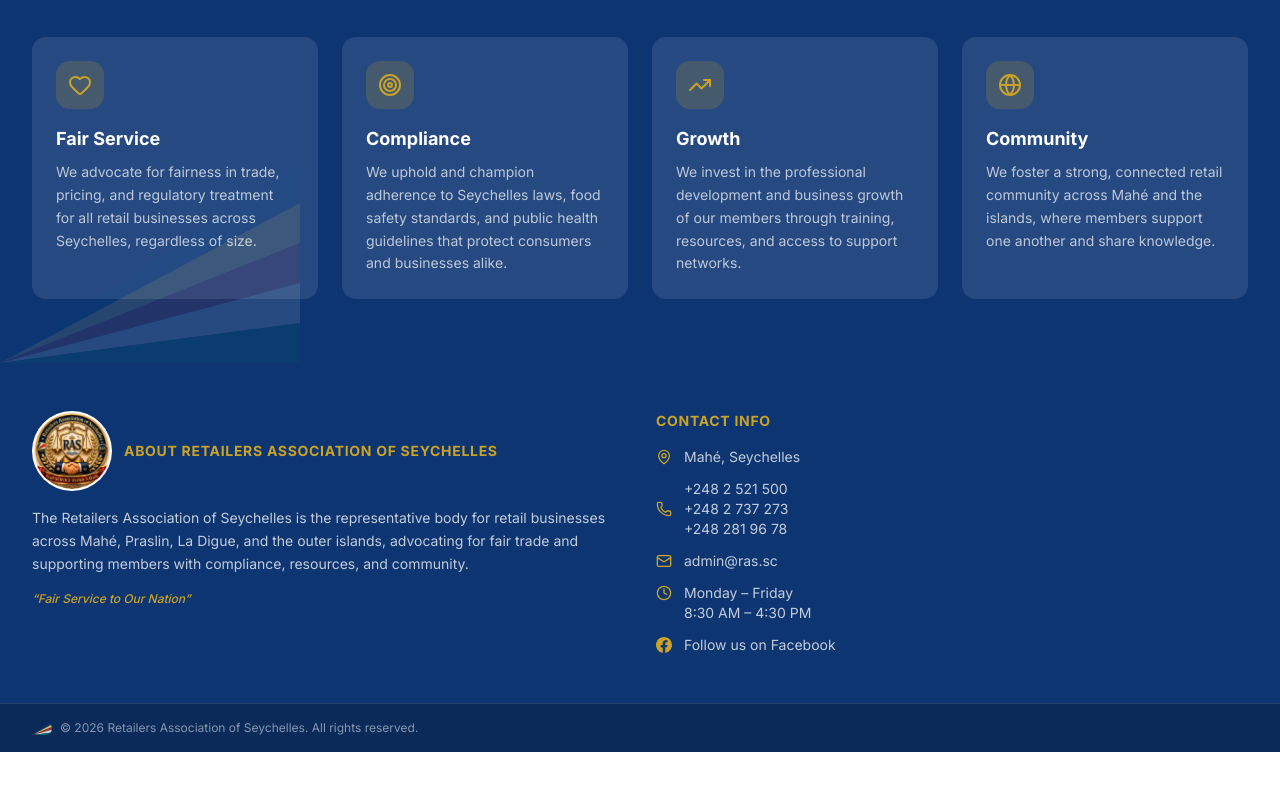
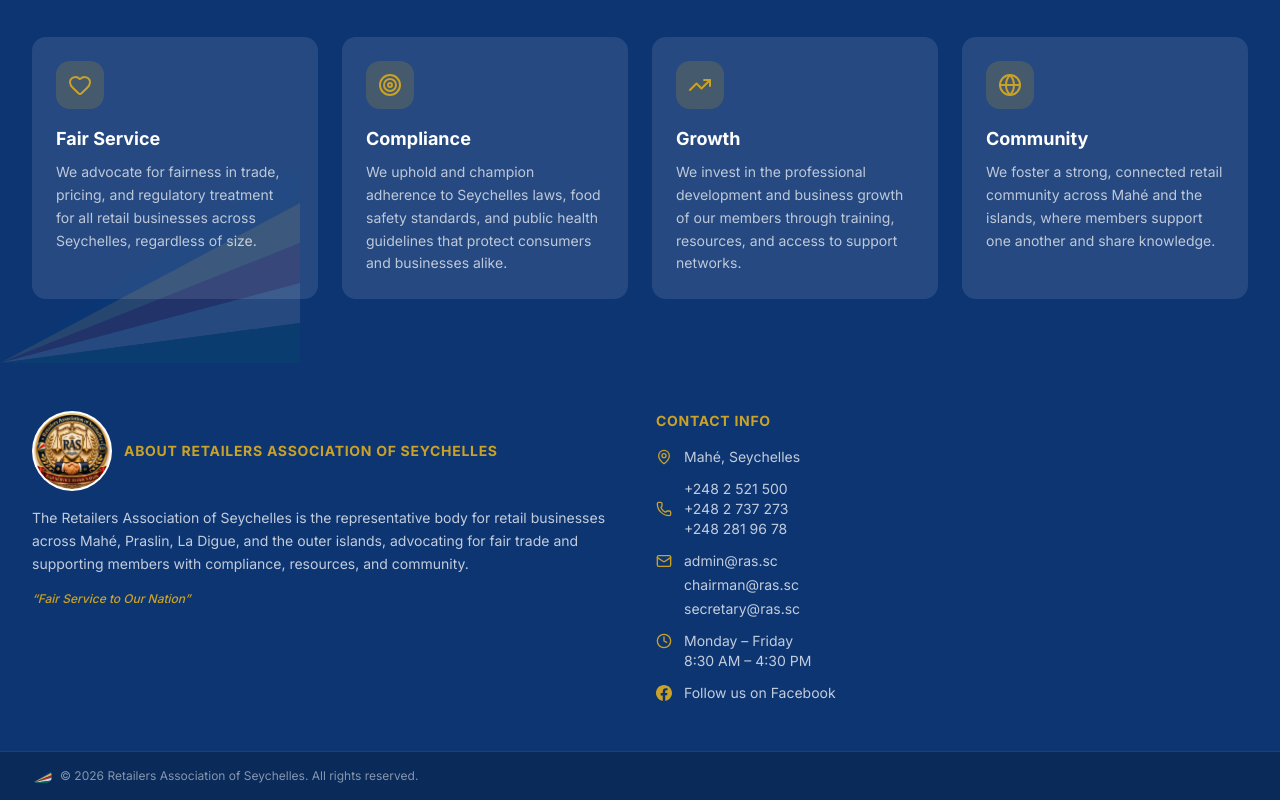
Before and after one commit to bsivanantham/ras-website, a Next.js app: page /about in a window 1280 px wide. Shown: the part 3494-4294 px from the top of the page. Before the commit the page ends 4246 px from the top, so only its background shows below. Built offline with nearby package versions, Linux system fonts and the light colour scheme; no server answers.

Commit message:
Footer: show all 3 ras.sc emails; Committee cards: add email for Chairman, Vice Chairman, Secretary

```diff
--- a/src/app/about/page.tsx
+++ b/src/app/about/page.tsx
@@ -1,22 +1,22 @@
 import Image from "next/image";
-import { Users, Target, Heart, TrendingUp, Globe, UserCircle2, Phone, Lock } from "lucide-react";
+import { Users, Target, Heart, TrendingUp, Globe, UserCircle2, Phone, Lock, Mail } from "lucide-react";
 import { Card, CardContent, CardHeader, CardTitle } from "@/components/ui/card";
 import SeychellesFlag from "@/components/SeychellesFlag";
 import { auth } from "@clerk/nextjs/server";
 
 const committee = [
-  { role: "Chairman", name: "MuthuKumaran", phone: "2521500", highlight: true },
-  { role: "Vice Chairman", name: "Raj Pradeep", phone: "2737273", highlight: true },
-  { role: "Secretary", name: "Bala Kumaran", phone: "2819678", highlight: false },
-  { role: "Asst. Secretary", name: "Harish", phone: "2817817", highlight: false },
-  { role: "Treasurer", name: "Sekaar Kumar", phone: "2727374", highlight: false },
-  { role: "Asst. Treasurer", name: "Manikandan", phone: "2723873", highlight: false },
-  { role: "Committee Member", name: "Divya", phone: "2808999", highlight: false },
-  { role: "Committee Member", name: "Subramanian Vijay", phone: "2722292", highlight: false },
-  { role: "Committee Member", name: "Vengadanarayanan", phone: "2763838", highlight: false },
-  { role: "Committee Member", name: "Ganeshkumar", phone: "2833366", highlight: false },
-  { role: "Committee Member", name: "Karthikeyan", phone: "2500707", highlight: false },
-  { role: "Ex Officio", name: "Shanmugam", phone: "2725077", highlight: false },
+  { role: "Chairman", name: "MuthuKumaran", phone: "2521500", email: "chairman@ras.sc", highlight: true },
+  { role: "Vice Chairman", name: "Raj Pradeep", phone: "2737273", email: "admin@ras.sc", highlight: true },
+  { role: "Secretary", name: "Bala Kumaran", phone: "2819678", email: "secretary@ras.sc", highlight: false },
+  { role: "Asst. Secretary", name: "Harish", phone: "2817817", email: null, highlight: false },
+  { role: "Treasurer", name: "Sekaar Kumar", phone: "2727374", email: null, highlight: false },
+  { role: "Asst. Treasurer", name: "Manikandan", phone: "2723873", email: null, highlight: false },
+  { role: "Committee Member", name: "Divya", phone: "2808999", email: null, highlight: false },
+  { role: "Committee Member", name: "Subramanian Vijay", phone: "2722292", email: null, highlight: false },
+  { role: "Committee Member", name: "Vengadanarayanan", phone: "2763838", email: null, highlight: false },
+  { role: "Committee Member", name: "Ganeshkumar", phone: "2833366", email: null, highlight: false },
+  { role: "Committee Member", name: "Karthikeyan", phone: "2500707", email: null, highlight: false },
+  { role: "Ex Officio", name: "Shanmugam", phone: "2725077", email: null, highlight: false },
 ];
 
 const values = [
@@ -294,12 +294,22 @@
                     {member.role}
                   </p>
                   {isLoggedIn ? (
-                    <a
-                      href={`tel:+248${member.phone}`}
-                      className="flex items-center justify-center gap-1 text-xs mt-2 text-[#C9A227] hover:underline"
-                    >
-                      <Phone className="h-3 w-3" /> {member.phone}
-                    </a>
+                    <div className="flex flex-col items-center gap-1 mt-2">
+                      <a
+                        href={`tel:+248${member.phone}`}
+                        className="flex items-center justify-center gap-1 text-xs text-[#C9A227] hover:underline"
+                      >
+                        <Phone className="h-3 w-3" /> {member.phone}
+                      </a>
+                      {member.email && (
+                        <a
+                          href={`mailto:${member.email}`}
+                          className="flex items-center justify-center gap-1 text-xs text-[#C9A227] hover:underline break-all"
+                        >
+                          <Mail className="h-3 w-3 shrink-0" /> {member.email}
+                        </a>
+                      )}
+                    </div>
                   ) : (
                     <p className="flex items-center justify-center gap-1 text-xs mt-2 text-gray-400 italic">
                       <Lock className="h-3 w-3" /> Members only
--- a/src/components/Footer.tsx
+++ b/src/components/Footer.tsx
@@ -57,14 +57,19 @@
                   </a>
                 </div>
               </li>
-              <li className="flex items-center gap-3">
-                <Mail className="h-4 w-4 text-[#C9A227] shrink-0" />
-                <a
-                  href="mailto:admin@ras.sc"
-                  className="text-white/75 text-sm hover:text-[#C9A227] transition-colors break-words"
-                >
-                  admin@ras.sc
-                </a>
+              <li className="flex items-start gap-3">
+                <Mail className="h-4 w-4 text-[#C9A227] shrink-0 mt-0.5" />
+                <div className="flex flex-col gap-1">
+                  {["admin@ras.sc", "chairman@ras.sc", "secretary@ras.sc"].map((email) => (
+                    <a
+                      key={email}
+                      href={`mailto:${email}`}
+                      className="text-white/75 text-sm hover:text-[#C9A227] transition-colors"
+                    >
+                      {email}
+                    </a>
+                  ))}
+                </div>
               </li>
               <li className="flex items-start gap-3">
                 <Clock className="h-4 w-4 text-[#C9A227] shrink-0 mt-0.5" />
```
